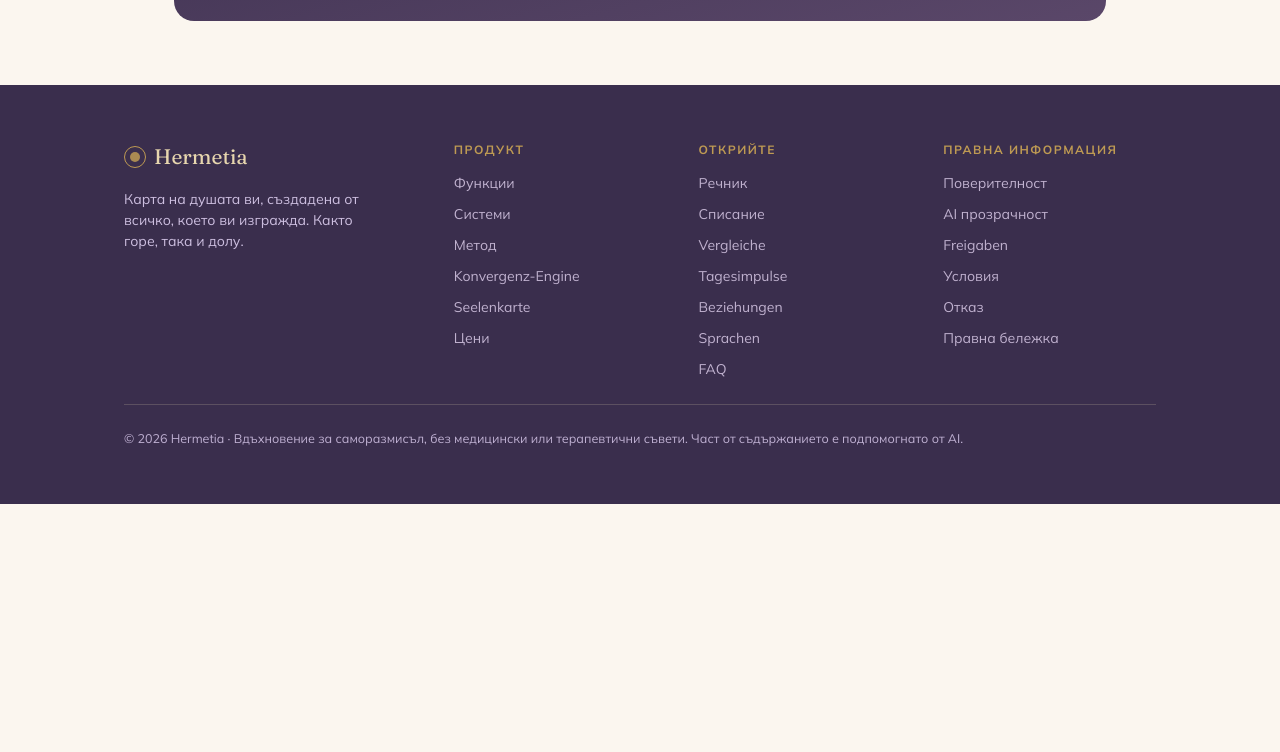
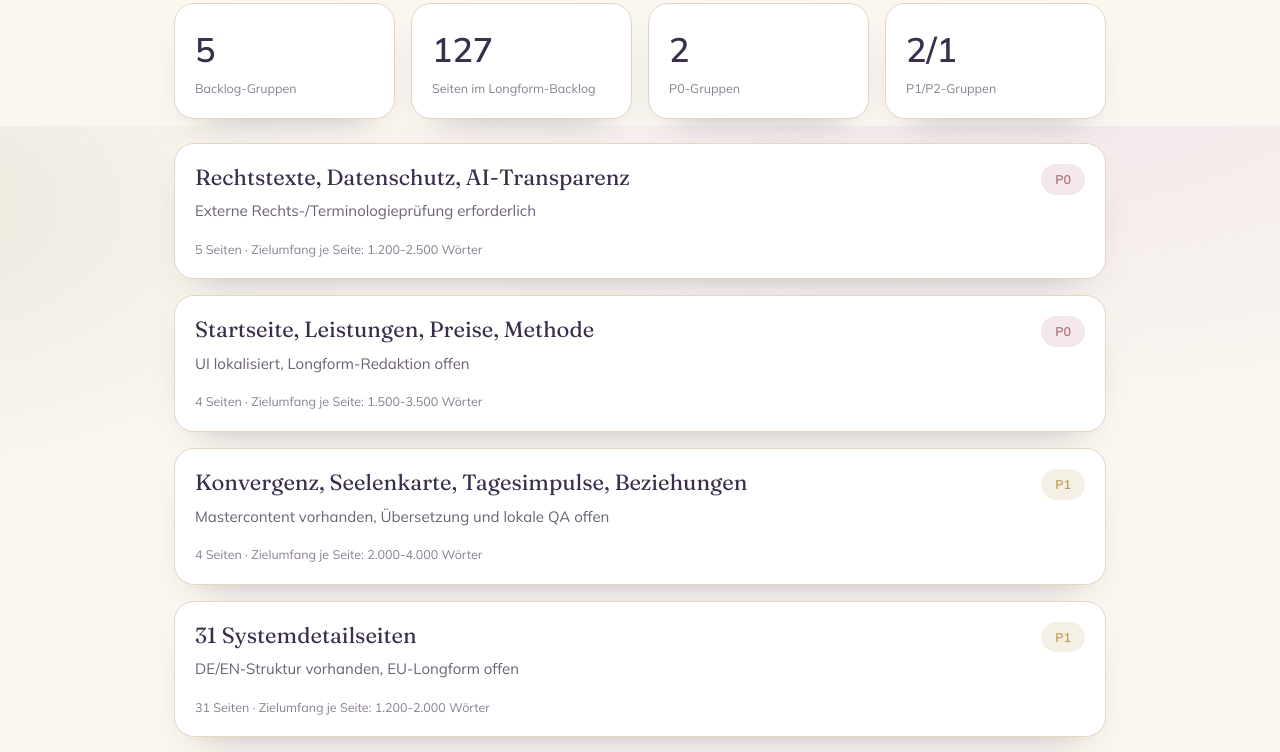
Before and after one commit to SebastianHermetia/hermetia-marketing, a Next.js app: page /bg/sprachen/ in a window 1280 px wide. Shown: the part 3874-4626 px from the top of the page. Before the commit the page ends 4378 px from the top, so only its background shows below. Built offline with nearby package versions, Linux system fonts and the light colour scheme; no server answers.

Commit message:
feat: add translation backlog visibility

```diff
--- a/scripts/check-content.mjs
+++ b/scripts/check-content.mjs
@@ -69,6 +69,8 @@ const checks = [
   ["Language status page reports editorial locales", languages.includes("Redaktionell freigegeben") && languages.includes(">2<")],
   ["Language status page reports UI-localized locales", languages.includes("UI lokalisiert") && languages.includes(">22<")],
   ["Language status page reports fallback locales", languages.includes("Technischer Fallback") && languages.includes(">0<")],
+  ["Language status page exposes translation backlog", languages.includes("Redaktions-Backlog") && languages.includes("Seiten im Longform-Backlog") && languages.includes(">127<")],
+  ["Language status page prioritizes legal translations", languages.includes("Rechtstexte, Datenschutz, AI-Transparenz") && languages.includes("P0")],
   ["Language status page is linked in footer", deHome.includes("/de/sprachen/")],
   ["FR UI navigation is localized", frHome.includes("Fonctionnalités") && frHome.includes("Commencer le profil")],
   ["Launch review page exists", launchReview.includes("Legal-, IP- und Launch-Freigaben")],
--- a/src/app/[locale]/sprachen/page.tsx
+++ b/src/app/[locale]/sprachen/page.tsx
@@ -1,6 +1,6 @@
 import type { Metadata } from "next";
 import { type Locale } from "@/i18n/config";
-import { getLocaleStatuses, translationSummary } from "@/i18n/translation-status";
+import { getLocaleStatuses, translationBacklog, translationBacklogSummary, translationSummary } from "@/i18n/translation-status";
 import { buildMetadata } from "@/lib/seo";
 import { localePath, paths, startUrl } from "@/lib/links";
 import { Header } from "@/components/Header";
@@ -22,6 +22,7 @@ export default async function Page({ params }: { params: Promise<{ locale: strin
   const locale = raw as Locale;
   const statuses = getLocaleStatuses();
   const summary = translationSummary();
+  const backlog = translationBacklogSummary();
 
   return (
     <>
@@ -100,6 +101,38 @@ export default async function Page({ params }: { params: Promise<{ locale: strin
           </div>
         </section>
 
+        <section className="py-8">
+          <div className="wrap max-w-[980px]">
+            <span className="kicker">Redaktions-Backlog</span>
+            <h2 className="mt-3 text-[clamp(24px,3vw,32px)]">Was noch übersetzt und geprüft wird</h2>
+            <p className="muted mt-3 max-w-[760px] text-[17px] leading-[1.85]">
+              Die UI ist in allen 24 EU-Sprachen nutzbar. Die vollständige Longform-Übersetzung wird nach Priorität ausgerollt, damit rechtliche Inhalte, Conversion-Seiten und Kernmethode vor breiten SEO-Clustern geprüft werden.
+            </p>
+            <div className="mt-6 grid gap-4 sm:grid-cols-4">
+              <Metric label="Backlog-Gruppen" value={backlog.pageTypes.toString()} />
+              <Metric label="Seiten im Longform-Backlog" value={backlog.pages.toString()} />
+              <Metric label="P0-Gruppen" value={backlog.p0.toString()} />
+              <Metric label="P1/P2-Gruppen" value={`${backlog.p1}/${backlog.p2}`} />
+            </div>
+            <div className="mt-6 grid gap-4">
+              {translationBacklog.map((item) => (
+                <article key={item.key} className="rounded-card border border-sand bg-white p-5 shadow-soft">
+                  <div className="flex flex-col gap-3 sm:flex-row sm:items-start sm:justify-between">
+                    <div>
+                      <h3 className="text-[22px]">{item.label}</h3>
+                      <p className="muted mt-2 text-[15px] leading-relaxed">{item.status}</p>
+                    </div>
+                    <span className={item.priority === "P0" ? "chip chip-rose" : item.priority === "P1" ? "chip chip-gold" : "chip"}>{item.priority}</span>
+                  </div>
+                  <p className="note mt-4">
+                    {item.pages} Seiten · Zielumfang je Seite: {item.wordsPerPage} Wörter
+                  </p>
+                </article>
+              ))}
+            </div>
+          </div>
+        </section>
+
         <section className="pb-16">
           <div className="wrap max-w-[980px]">
             <AppCta
--- a/src/i18n/translation-status.ts
+++ b/src/i18n/translation-status.ts
@@ -9,6 +9,58 @@ export type LocaleStatus = {
   label: string;
   description: string;
 };
+
+export type TranslationBacklogItem = {
+  key: string;
+  label: string;
+  priority: "P0" | "P1" | "P2";
+  pages: number;
+  wordsPerPage: string;
+  status: string;
+};
+
+export const translationBacklog: TranslationBacklogItem[] = [
+  {
+    key: "legal",
+    label: "Rechtstexte, Datenschutz, AI-Transparenz",
+    priority: "P0",
+    pages: 5,
+    wordsPerPage: "1.200-2.500",
+    status: "Externe Rechts-/Terminologieprüfung erforderlich",
+  },
+  {
+    key: "core",
+    label: "Startseite, Leistungen, Preise, Methode",
+    priority: "P0",
+    pages: 4,
+    wordsPerPage: "1.500-3.500",
+    status: "UI lokalisiert, Longform-Redaktion offen",
+  },
+  {
+    key: "pillars",
+    label: "Konvergenz, Seelenkarte, Tagesimpulse, Beziehungen",
+    priority: "P1",
+    pages: 4,
+    wordsPerPage: "2.000-4.000",
+    status: "Mastercontent vorhanden, Übersetzung und lokale QA offen",
+  },
+  {
+    key: "systems",
+    label: "31 Systemdetailseiten",
+    priority: "P1",
+    pages: 31,
+    wordsPerPage: "1.200-2.000",
+    status: "DE/EN-Struktur vorhanden, EU-Longform offen",
+  },
+  {
+    key: "resources",
+    label: "Glossar, Wissen und Vergleiche",
+    priority: "P2",
+    pages: 83,
+    wordsPerPage: "700-5.000",
+    status: "SEO-/AEO-Struktur vorhanden, lokalisierte Redaktion offen",
+  },
+];
 
 export function getLocaleStatuses(): LocaleStatus[] {
   return locales.map((locale) => {
@@ -41,3 +93,13 @@ export function translationSummary() {
     fallback: statuses.filter((entry) => entry.status === "fallback").length,
   };
 }
+
+export function translationBacklogSummary() {
+  return {
+    pageTypes: translationBacklog.length,
+    pages: translationBacklog.reduce((sum, item) => sum + item.pages, 0),
+    p0: translationBacklog.filter((item) => item.priority === "P0").length,
+    p1: translationBacklog.filter((item) => item.priority === "P1").length,
+    p2: translationBacklog.filter((item) => item.priority === "P2").length,
+  };
+}
```
